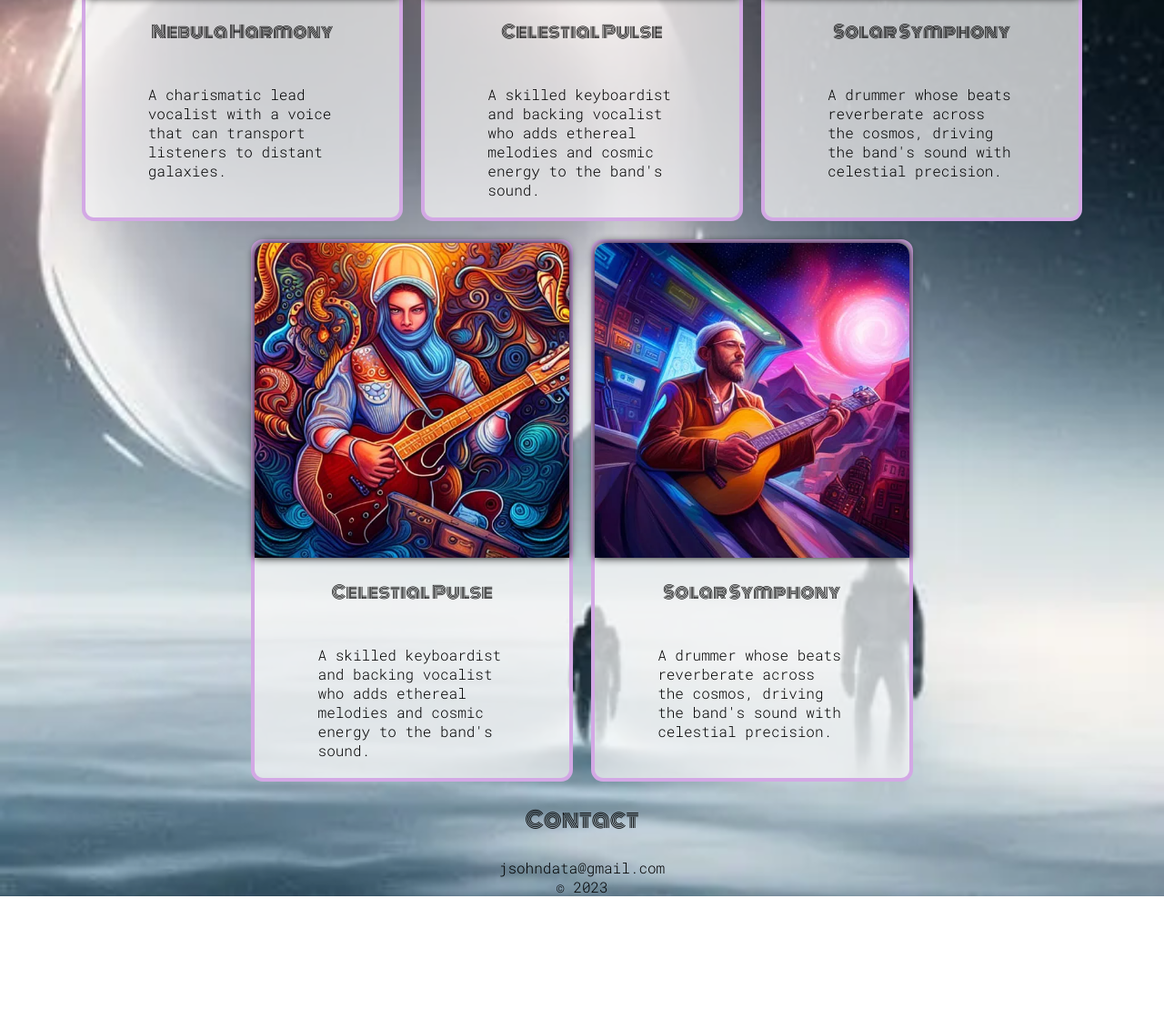
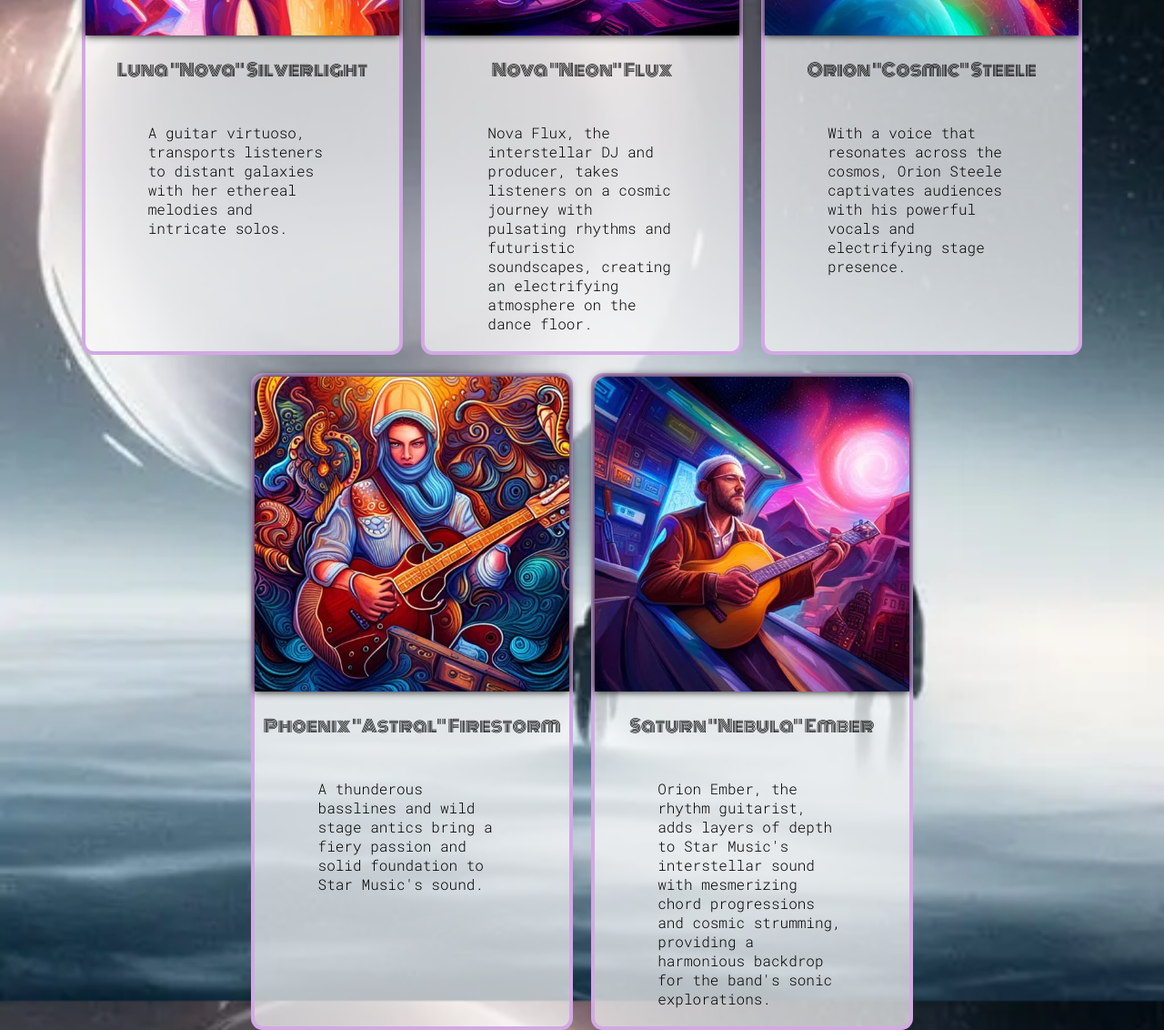
Before and after one commit to jsohndata/star-music, a website: page index.html in a window 1280 px wide. Shown: the part 1460-2592 px from the top of the page at 91% size. Before the commit the page ends 2445 px from the top, so only its background shows below. Drawn offline with Linux system fonts and the light colour scheme.

Commit message:
ADDED new title and text

```diff
--- a/index.html
+++ b/index.html
@@ -54,32 +54,32 @@
 
         <div>
           <img src="./images/record4.webp" alt="Record 4" />
-          <h3>Nebula Harmony</h3>
-          <p>A charismatic lead vocalist with a voice that can transport listeners to distant galaxies.</p>
+          <h3>Luna "Nova" Silverlight </h3>
+          <p>A guitar virtuoso, transports listeners to distant galaxies with her ethereal melodies and intricate solos.</p>
         </div>
 
         <div>
           <img src="./images/record5.webp" alt="Record 5" />
-          <h3>Celestial Pulse</h3>
-          <p> A skilled keyboardist and backing vocalist who adds ethereal melodies and cosmic energy to the band's sound.</p>
+          <h3>Nova "Neon" Flux</h3>
+          <p>Nova Flux, the interstellar DJ and producer, takes listeners on a cosmic journey with pulsating rhythms and futuristic soundscapes, creating an electrifying atmosphere on the dance floor.</p>
         </div>
 
         <div>
           <img src="./images/record6.webp" alt="Record 6" />
-          <h3>Solar Symphony</h3>
-          <p>A drummer whose beats reverberate across the cosmos, driving the band's sound with celestial precision.</p>
+          <h3>Orion "Cosmic" Steele</h3>
+          <p>With a voice that resonates across the cosmos, Orion Steele captivates audiences with his powerful vocals and electrifying stage presence.</p>
         </div>
 
         <div>
           <img src="./images/record7.webp" alt="Record 7" />
-          <h3>Celestial Pulse</h3>
-          <p> A skilled keyboardist and backing vocalist who adds ethereal melodies and cosmic energy to the band's sound.</p>
+          <h3>Phoenix "Astral" Firestorm</h3>
+          <p> A thunderous basslines and wild stage antics bring a fiery passion and solid foundation to Star Music's sound.</p>
         </div>
 
         <div>
           <img src="./images/record8.webp" alt="Record 8" />
-          <h3>Solar Symphony</h3>
-          <p>A drummer whose beats reverberate across the cosmos, driving the band's sound with celestial precision.</p>
+          <h3>Saturn "Nebula" Ember</h3>
+          <p>Orion Ember, the rhythm guitarist, adds layers of depth to Star Music's interstellar sound with mesmerizing chord progressions and cosmic strumming, providing a harmonious backdrop for the band's sonic explorations.</p>
         </div>
 
     </div>
--- a/src/styles/style.css
+++ b/src/styles/style.css
@@ -20,6 +20,12 @@ h1,h2,h3 {
 
 h1 {
   font-size: clamp(3rem, 6vw, 5rem);
+  font-weight: 550;
+}
+
+h2 {
+  font-size: clamp(2rem, 3vw, 2.5rem);
+  font-weight: 550;
 }
 
 main, section {
@@ -32,7 +38,7 @@ main {
 
 nav {
   width: 100%;
-  background-color: rgba(151, 127, 127, 0.945);
+  background-color: rgba(151, 127, 127, 0.757);
   padding: 15px;
 
   position: fixed;
```
